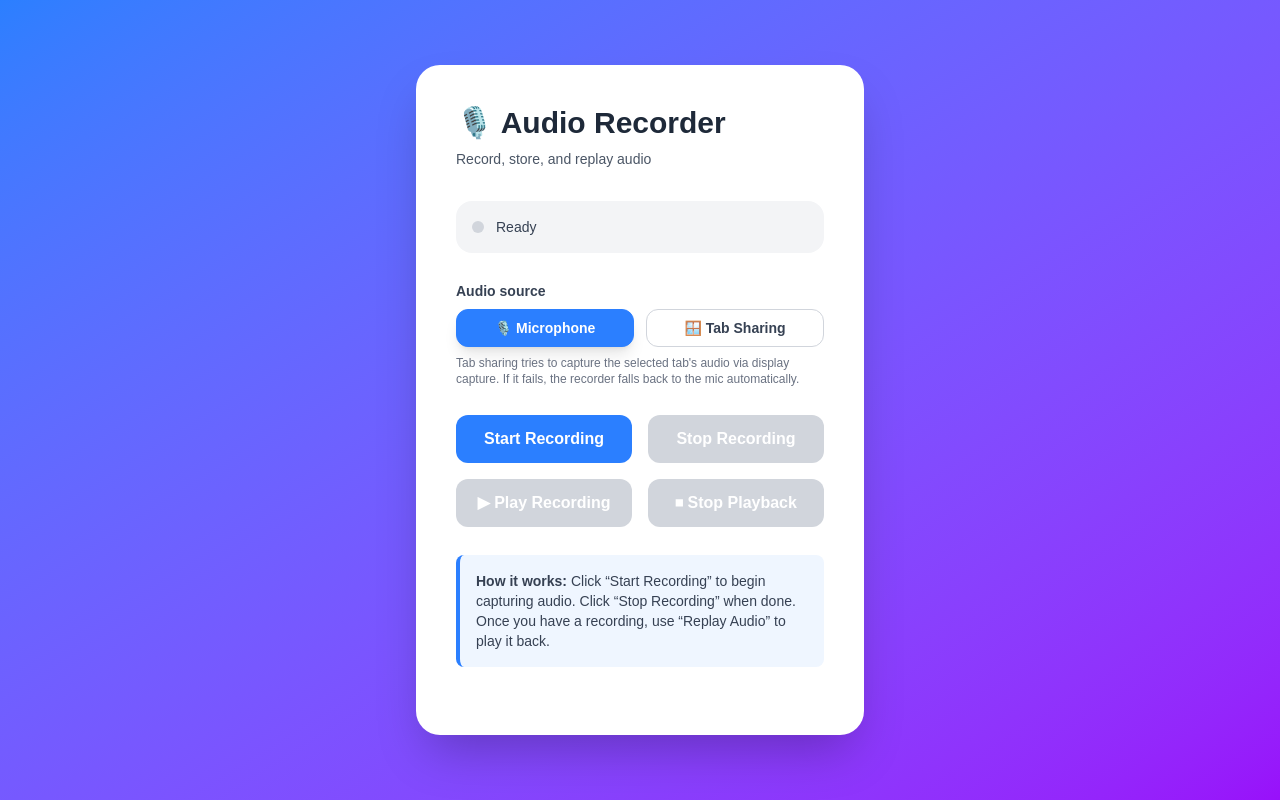
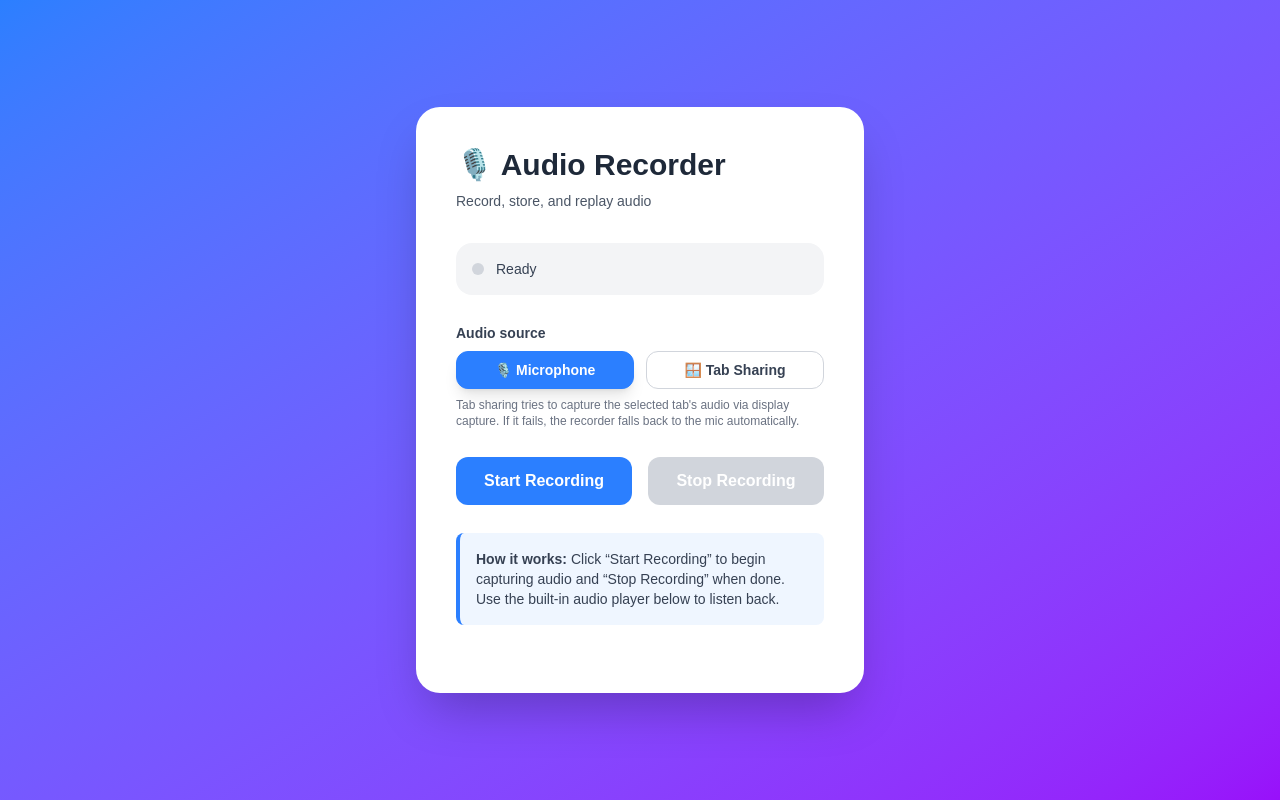
Before and after one commit to khush2808/new-things-i-learn, a Next.js app in the folder media-transcribe/: page / in a window 1280 px wide. Built offline with nearby package versions, Linux system fonts and the light colour scheme.

Commit message:
keep simple audio controls.

```diff
--- a/media-transcribe/app/page.tsx
+++ b/media-transcribe/app/page.tsx
@@ -6,9 +6,6 @@ export default function Home() {
   const [isRecording, setIsRecording] = useState(false);
   const [audioUrl, setAudioUrl] = useState<string | null>(null);
   const [inputSource, setInputSource] = useState<"mic" | "tab">("mic");
-  const [isPlaying, setIsPlaying] = useState(false);
-  const [playbackPosition, setPlaybackPosition] = useState(0);
-  const [playbackDuration, setPlaybackDuration] = useState(0);
   const [sourceWarning, setSourceWarning] = useState<string | null>(null);
   const [stats, setStats] = useState({
     totalSize: "0 MB",
@@ -21,59 +18,7 @@ export default function Home() {
   const audioChunksRef = useRef<Blob[]>([]);
   const recordingStartTimeRef = useRef<number>(0);
   const chunkLogRef = useRef<HTMLDivElement>(null);
-  const audioPlayerRef = useRef<HTMLAudioElement | null>(null);
   const cleanupStreamsRef = useRef<(() => void) | null>(null);
-
-  const formatTime = (seconds: number) => {
-    if (!Number.isFinite(seconds) || seconds < 0) return "00:00";
-    const minutes = Math.floor(seconds / 60);
-    const remainingSeconds = Math.floor(seconds % 60);
-    return `${minutes.toString().padStart(2, "0")}:${remainingSeconds
-      .toString()
-      .padStart(2, "0")}`;
-  };
-
-  const getAudioPlayer = () => {
-    if (audioPlayerRef.current) {
-      return audioPlayerRef.current;
-    }
-
-    const player = new Audio();
-    player.preload = "auto";
-
-    player.addEventListener("play", () => setIsPlaying(true));
-    player.addEventListener("pause", () => setIsPlaying(false));
-    player.addEventListener("timeupdate", () =>
-      setPlaybackPosition(player.currentTime)
-    );
-    player.addEventListener("loadedmetadata", () =>
-      setPlaybackDuration(
-        Number.isFinite(player.duration) ? player.duration : 0
-      )
-    );
-    player.addEventListener("ended", () => {
-      setIsPlaying(false);
-      setPlaybackPosition(0);
-      player.currentTime = 0;
-    });
-
-    audioPlayerRef.current = player;
-    return player;
-  };
-
-  const resetPlayback = (options?: { clearSource?: boolean }) => {
-    const player = audioPlayerRef.current;
-    if (!player) return;
-
-    player.pause();
-    player.currentTime = 0;
-    if (options?.clearSource) {
-      player.removeAttribute("src");
-    }
-
-    setIsPlaying(false);
-    setPlaybackPosition(0);
-  };
 
   const requestAudioStream = async () => {
     cleanupStreamsRef.current?.();
@@ -171,7 +116,6 @@ export default function Home() {
           type: "audio/webm",
         });
         const url = URL.createObjectURL(audioBlob);
-        resetPlayback({ clearSource: true });
         setAudioUrl(url);
 
         const recordingDuration = Date.now() - recordingStartTimeRef.current;
@@ -210,32 +154,6 @@ export default function Home() {
       cleanupStreamsRef.current();
       cleanupStreamsRef.current = null;
     }
-  };
-
-  const togglePlayback = async () => {
-    if (!audioUrl) return;
-
-    const player = getAudioPlayer();
-    if (player.src !== audioUrl) {
-      player.src = audioUrl;
-      player.currentTime = 0;
-      setPlaybackPosition(0);
-    }
-
-    if (player.paused) {
-      try {
-        await player.play();
-      } catch (error) {
-        console.error("Unable to start playback", error);
-      }
-    } else {
-      player.pause();
-    }
-  };
-
-  const stopPlayback = () => {
-    if (!audioPlayerRef.current) return;
-    resetPlayback();
   };
 
   useEffect(() => {
@@ -319,27 +237,12 @@ export default function Home() {
           >
             Stop Recording
           </button>
-          <button
-            onClick={togglePlayback}
-            disabled={!audioUrl}
-            className="bg-green-500 hover:bg-green-600 disabled:bg-gray-300 text-white font-bold py-3 px-5 rounded-xl transition-all hover:shadow-lg disabled:cursor-not-allowed"
-          >
-            {isPlaying ? "⏸ Pause Playback" : "▶ Play Recording"}
-          </button>
-          <button
-            onClick={stopPlayback}
-            disabled={!audioUrl}
-            className="bg-gray-800 hover:bg-gray-900 disabled:bg-gray-300 text-white font-bold py-3 px-5 rounded-xl transition-all hover:shadow-lg disabled:cursor-not-allowed"
-          >
-            ⏹ Stop Playback
-          </button>
         </div>
 
         <div className="bg-blue-50 border-l-4 border-blue-500 p-4 rounded-lg text-sm text-gray-700 mb-7">
           <strong>How it works:</strong> Click &ldquo;Start Recording&rdquo; to
-          begin capturing audio. Click &ldquo;Stop Recording&rdquo; when done.
-          Once you have a recording, use &ldquo;Replay Audio&rdquo; to play it
-          back.
+          begin capturing audio and &ldquo;Stop Recording&rdquo; when done. Use
+          the built-in audio player below to listen back.
         </div>
 
         {audioUrl && (
@@ -381,17 +284,14 @@ export default function Home() {
             </div>
 
             <div className="mt-4 bg-white border border-gray-300 rounded-lg p-4">
-              <div className="flex items-center justify-between">
-                <span className="font-bold text-gray-800">Playback</span>
-                <span className="text-sm font-mono text-blue-600">
-                  {formatTime(playbackPosition)} /{" "}
-                  {formatTime(playbackDuration)}
-                </span>
-              </div>
-              <p className="text-xs text-gray-500 mt-2">
-                Audio plays locally in this tab. Use the buttons above to
-                control playback without starting a new recording.
-              </p>
+              <span className="font-bold text-gray-800 block mb-2">
+                Playback
+              </span>
+              <audio
+                controls
+                src={audioUrl ?? undefined}
+                className="w-full rounded-xl border border-gray-200"
+              />
             </div>
           </div>
         )}
```
